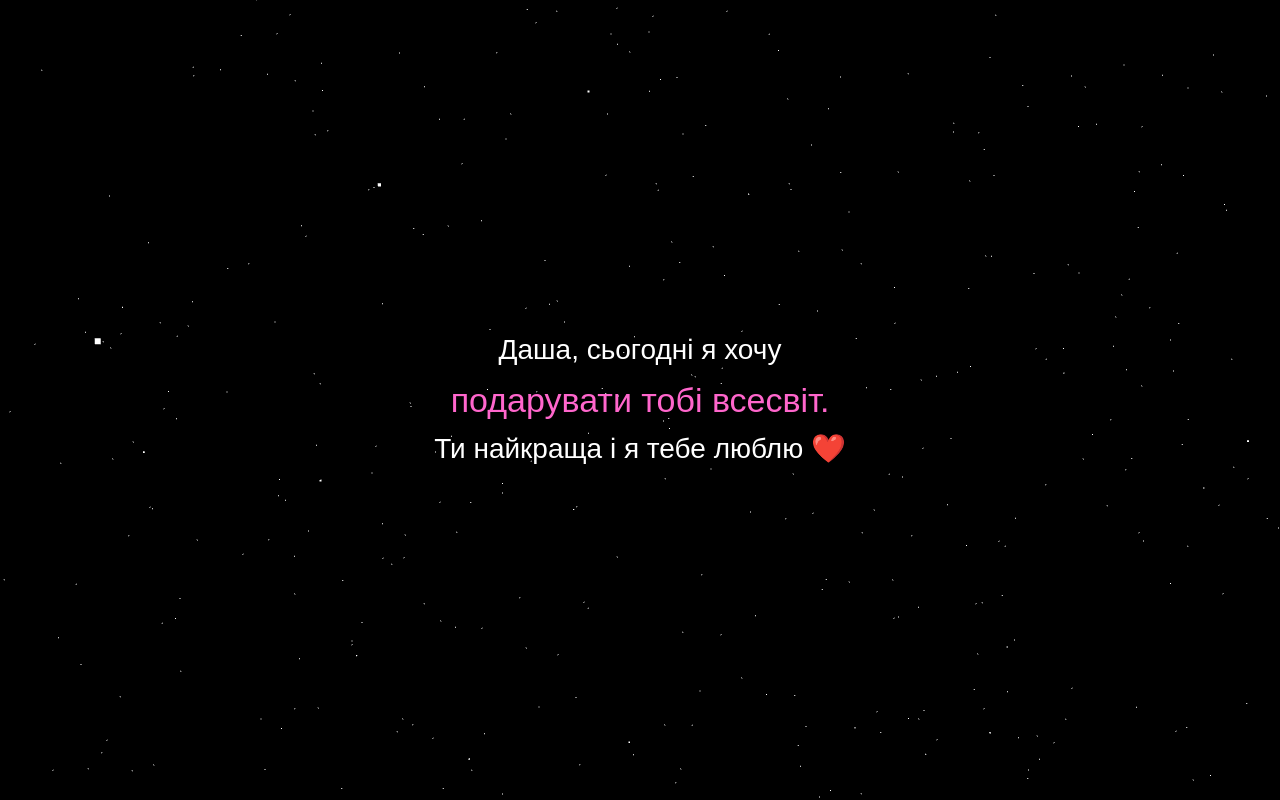
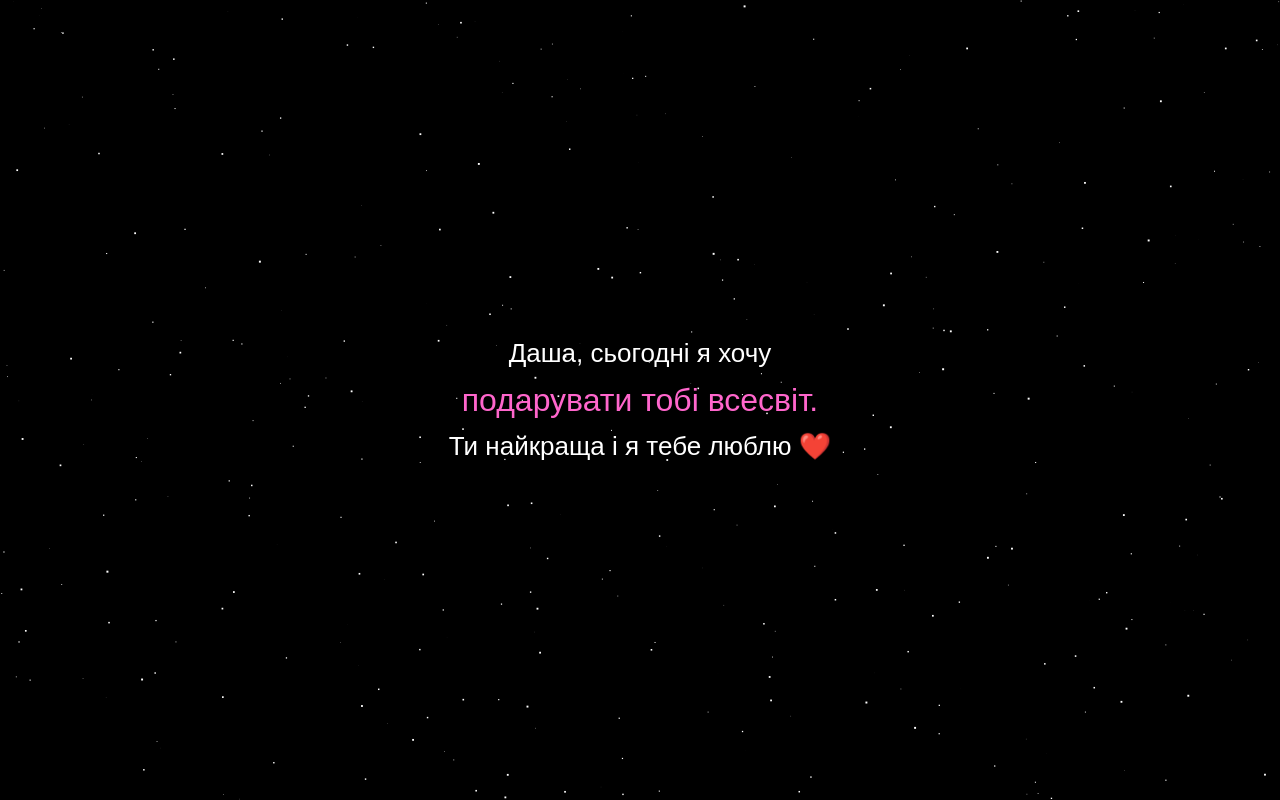
Before and after one commit to GoGoDio/ValentineDay, a plain HTML site: page index.html in a window 1280 px wide. Drawn offline with nearby package versions, Linux system fonts and the light colour scheme; animation ran at ten frames a second.

Commit message:
Update index.html

```diff
--- a/index.html
+++ b/index.html
@@ -5,165 +5,166 @@
 <meta name="viewport" content="width=device-width, initial-scale=1.0">
 <title>For Dasha ❤️</title>
 <style>
-body{margin:0;overflow:hidden;background:black;font-family:Arial,sans-serif;}
+body{
+    margin:0;
+    overflow:hidden;
+    background:black;
+    font-family:Arial, sans-serif;
+}
+
 #message{
- position:absolute;top:50%;left:50%;
+    position:absolute;
+    top:50%;
+    left:50%;
     transform:translate(-50%,-50%);
- color:white;text-align:center;
- font-size:28px;max-width:90%;
- line-height:1.6;opacity:0;
+    color:white;
+    text-align:center;
+    font-size:26px;
+    max-width:90%;
+    line-height:1.6;
+    opacity:0;
     transition:opacity 2s ease;
 }
-canvas{display:block;}
+
+canvas{
+    display:block;
+}
 </style>
 </head>
 <body>
 
 <div id="message">
     <div>Даша, сьогодні я хочу</div>
- <div style="font-size:34px;color:#ff66cc;">подарувати тобі всесвіт.</div>
+    <div style="font-size:32px;color:#ff66cc;">подарувати тобі всесвіт.</div>
     <div>Ти найкраща і я тебе люблю ❤️</div>
 </div>
 
-<script src="https://cdn.jsdelivr.net/npm/three@0.160.0/build/three.min.js"></script>
+<canvas id="c"></canvas>
 
 <script>
-let scene=new THREE.Scene();
-let camera=new THREE.PerspectiveCamera(60,window.innerWidth/window.innerHeight,0.1,2000);
-camera.position.z=220;
+const canvas = document.getElementById("c");
+const ctx = canvas.getContext("2d");
 
-let renderer=new THREE.WebGLRenderer({antialias:true});
-renderer.setSize(window.innerWidth,window.innerHeight);
-renderer.setPixelRatio(Math.min(window.devicePixelRatio,2));
-document.body.appendChild(renderer.domElement);
+canvas.width = window.innerWidth;
+canvas.height = window.innerHeight;
 
-// ⭐ Stars
-let starGeo=new THREE.BufferGeometry();
-let starCount=2000;
-let starPos=new Float32Array(starCount*3);
-for(let i=0;i<starCount;i++){
- starPos[i*3]=(Math.random()-0.5)*1500;
- starPos[i*3+1]=(Math.random()-0.5)*1500;
- starPos[i*3+2]=(Math.random()-0.5)*1500;
-}
-starGeo.setAttribute('position',new THREE.BufferAttribute(starPos,3));
-let starMat=new THREE.PointsMaterial({color:0xffffff,size:1});
-let stars=new THREE.Points(starGeo,starMat);
-scene.add(stars);
+let stars = [];
+let fireworks = [];
+let heartAngle = 0;
+let showHeart = false;
 
-// ❤️ Heart made from I LOVE YOU sprites
-let heartGroup=new THREE.Group();
-scene.add(heartGroup);
-
-function createTextSprite(text){
- let canvas=document.createElement("canvas");
- let ctx=canvas.getContext("2d");
- canvas.width=256;
- canvas.height=64;
- ctx.fillStyle="#ff66cc";
- ctx.font="28px Arial";
- ctx.textAlign="center";
- ctx.fillText(text,128,40);
- let texture=new THREE.CanvasTexture(canvas);
- let material=new THREE.SpriteMaterial({map:texture,transparent:true});
- return new THREE.Sprite(material);
+for(let i=0;i<400;i++){
+    stars.push({
+        x:Math.random()*canvas.width,
+        y:Math.random()*canvas.height,
+        size:Math.random()*2
+    });
 }
 
-for(let t=0;t<Math.PI*2;t+=0.15){
+function drawStars(){
+    ctx.fillStyle="black";
+    ctx.fillRect(0,0,canvas.width,canvas.height);
+
+    ctx.fillStyle="white";
+    stars.forEach(s=>{
+        ctx.fillRect(s.x,s.y,s.size,s.size);
+    });
+}
+
+function drawHeart(){
+    ctx.save();
+    ctx.translate(canvas.width/2,canvas.height/2);
+    ctx.rotate(heartAngle);
+
+    ctx.fillStyle="#ff66cc";
+    ctx.font="20px Arial";
+    ctx.textAlign="center";
+
+    for(let t=0;t<Math.PI*2;t+=0.2){
         let x=16*Math.pow(Math.sin(t),3);
         let y=13*Math.cos(t)
               -5*Math.cos(2*t)
               -2*Math.cos(3*t)
               -Math.cos(4*t);
 
- let sprite=createTextSprite("I LOVE YOU");
- sprite.position.set(x*4,y*4,Math.sin(t)*25);
- sprite.scale.set(25,6,1);
- heartGroup.add(sprite);
+        ctx.fillText("I LOVE YOU",x*10,y*10);
     }
 
-heartGroup.visible=false;
+    ctx.restore();
 
-// 🎆 Fireworks (lightweight)
-let fireworks=[];
+    heartAngle += 0.01;
+}
 
-function launchFirework(){
- let geo=new THREE.BufferGeometry();
- let count=100;
- let positions=new Float32Array(count*3);
- let velocities=[];
+function createFirework(){
+    let particles=[];
+    for(let i=0;i<50;i++){
+        particles.push({
+            x:canvas.width/2,
+            y:canvas.height/2,
+            vx:(Math.random()-0.5)*5,
+            vy:(Math.random()-0.5)*5,
+            life:60
+        });
+    }
+    fireworks.push(particles);
+}
 
- for(let i=0;i<count;i++){
-  positions[i*3]=0;
-  positions[i*3+1]=0;
-  positions[i*3+2]=0;
-  velocities.push({
-   x:(Math.random()-0.5)*4,
-   y:(Math.random()-0.5)*4,
-   z:(Math.random()-0.5)*4
+canvas.addEventListener("click",createFirework);
+canvas.addEventListener("touchstart",createFirework);
+
+function updateFireworks(){
+    fireworks.forEach((fw,index)=>{
+        fw.forEach(p=>{
+            p.x+=p.vx;
+            p.y+=p.vy;
+            p.life--;
+
+            ctx.fillStyle="pink";
+            ctx.fillRect(p.x,p.y,3,3);
+        });
+
+        if(fw[0].life<=0){
+            fireworks.splice(index,1);
+        }
     });
 }
 
- geo.setAttribute('position',new THREE.BufferAttribute(positions,3));
- let mat=new THREE.PointsMaterial({color:0xffccff,size:3});
- let points=new THREE.Points(geo,mat);
- heartGroup.add(points);
-
- fireworks.push({mesh:points,velocities:velocities,life:60});
-}
-
-renderer.domElement.addEventListener("click",launchFirework);
-renderer.domElement.addEventListener("touchstart",launchFirework);
-
-// ⏱ Timing
-let clock=new THREE.Clock();
-let messageDiv=document.getElementById("message");
+let startTime = Date.now();
+let message = document.getElementById("message");
 
 function animate(){
     requestAnimationFrame(animate);
 
- let t=clock.getElapsedTime();
- stars.rotation.y+=0.0005;
+    let elapsed = (Date.now()-startTime)/1000;
 
- // Message timing
- if(t<2) messageDiv.style.opacity=t/2;
- else if(t<12) messageDiv.style.opacity=1;
- else if(t<15) messageDiv.style.opacity=1-(t-12)/3;
+    drawStars();
+
+    if(elapsed<2){
+        message.style.opacity = elapsed/2;
+    }
+    else if(elapsed<12){
+        message.style.opacity = 1;
+    }
+    else if(elapsed<15){
+        message.style.opacity = 1-(elapsed-12)/3;
+    }
     else{
-  messageDiv.style.display="none";
-  heartGroup.visible=true;
-  heartGroup.rotation.y+=0.01;
-  heartGroup.rotation.x=Math.sin(t)*0.15;
-
-  let scale=1+Math.sin(t*3)*0.05;
-  heartGroup.scale.set(scale,scale,scale);
+        message.style.display="none";
+        showHeart = true;
     }
 
- // Update fireworks
- fireworks.forEach((fw,index)=>{
-  let pos=fw.mesh.geometry.attributes.position.array;
-  fw.velocities.forEach((v,i)=>{
-   pos[i*3]+=v.x;
-   pos[i*3+1]+=v.y;
-   pos[i*3+2]+=v.z;
-  });
-  fw.mesh.geometry.attributes.position.needsUpdate=true;
-  fw.life--;
-  if(fw.life<=0){
-   heartGroup.remove(fw.mesh);
-   fireworks.splice(index,1);
+    if(showHeart){
+        drawHeart();
     }
- });
 
- renderer.render(scene,camera);
+    updateFireworks();
 }
 
 animate();
 
 window.addEventListener("resize",()=>{
- camera.aspect=window.innerWidth/window.innerHeight;
- camera.updateProjectionMatrix();
- renderer.setSize(window.innerWidth,window.innerHeight);
+    canvas.width=window.innerWidth;
+    canvas.height=window.innerHeight;
 });
 </script>
 
```
Lines whose indentation alone changed are shown as unchanged.
